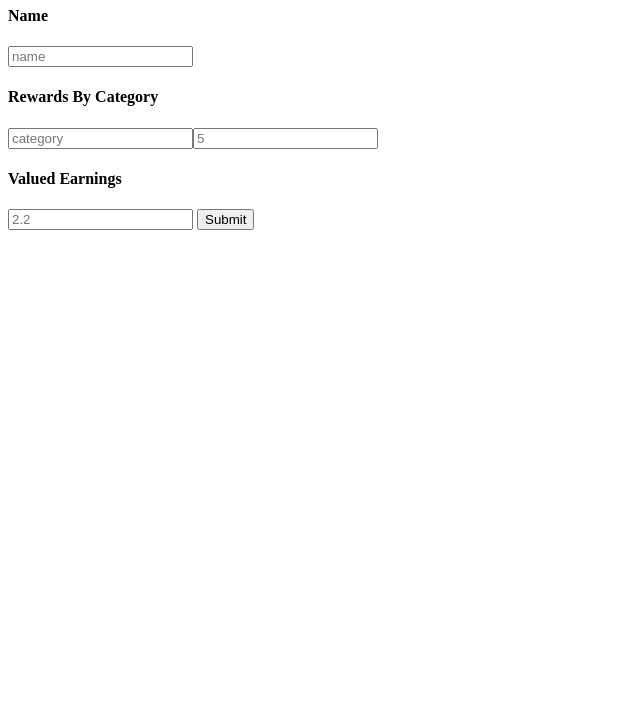
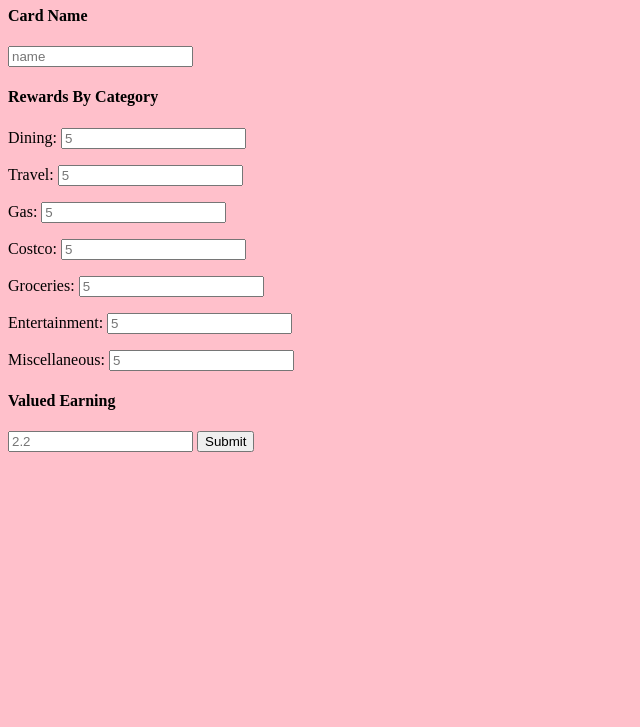
Before and after one commit to Krystneto/credit-card-rewards-database, a plain HTML site: page index.html in a window 1280 px wide. Shown: the part 73-800 px from the top of the page, without its empty margins (0-640 px from the left). Drawn offline with Linux system fonts and the light colour scheme.

Commit message:
adding post route for new card

```diff
--- a/index.html
+++ b/index.html
@@ -2,17 +2,25 @@
 <html>
 <head>
   <title>Credit Card Rewards Database</title>
+  <link href="./main.css" rel="stylesheet">
 </head>
 <body>
-  <form method="POST" action="/creditcards">
+  <form method="POST" action="http://localhost:3000/creditcards">
     <h1>Credit Card Rewards Database</h1>
-    <h4>Name</h4>
-      <input type="text" placeholder="name">
+    <h4>Card Name</h4>
+      <input type="text" name="name" placeholder="name">
     <h4>Rewards By Category</h4>
-      <input type="text" placeholder="category"><input type="number" placeholder="5">
-    <h4>Valued Earnings</h4>
-      <input type="number" placeholder="2.2">
+      <p>Dining: <input type="number" name="dining" placeholder="5"></p>
+      <p>Travel: <input type="number" name="travel" placeholder="5"></p>
+      <p>Gas: <input type="number" name="gas" placeholder="5"></p>
+      <p>Costco: <input type="number" name="costco" placeholder="5"></p>
+      <p>Groceries: <input type="number" name="groceries" placeholder="5"></p>
+      <p>Entertainment: <input type="number" name="entertainment" placeholder="5"></p>
+      <p>Miscellaneous: <input type="number" name="miscellaneous" placeholder="5"></p>
+    <h4>Valued Earning</h4>
+      <input type="number" name="valuedEarning" placeholder="2.2">
     <button type="submit">Submit</button>
   </form>
+
 </body>
 </html>
--- /dev/null
+++ b/main.css
@@ -0,0 +1,3 @@
+body {
+  background: pink;
+}
--- a/server/api/config/database.js
+++ b/server/api/config/database.js
@@ -1,5 +1,5 @@
 const mongoose = require('mongoose');
-const url = process.env.MONGODB_URI || 'mongodb://localhost:27017/creditcard-cheatsheet-app'
+const url = process.env.MONGODB_URI || 'mongodb://localhost:27017/credit-rewards-cheatsheet-app'
 mongoose.connect(url);
 
 module.exports = mongoose;
--- a/server/api/config/routes.js
+++ b/server/api/config/routes.js
@@ -18,6 +18,6 @@ router.route('/creditcards')
 
   .get(creditcardsController.showAll)
 
-
+  .post(creditcardsController.createCard)
 
 module.exports = router;
--- a/server/server.js
+++ b/server/server.js
@@ -17,7 +17,7 @@ app.use(express.static(path.join(__dirname, 'public')));
 // ROUTES
 app.use('/', routes);
 
-const port = process.env.PORT || 8080
+const port = process.env.PORT || 3000
 app.listen(port, () => {
   console.log(`Listening on port ${port}`)
 })
```
Also changed, not shown: server/api/controllers/creditcards.js (+33 -8 lines).
